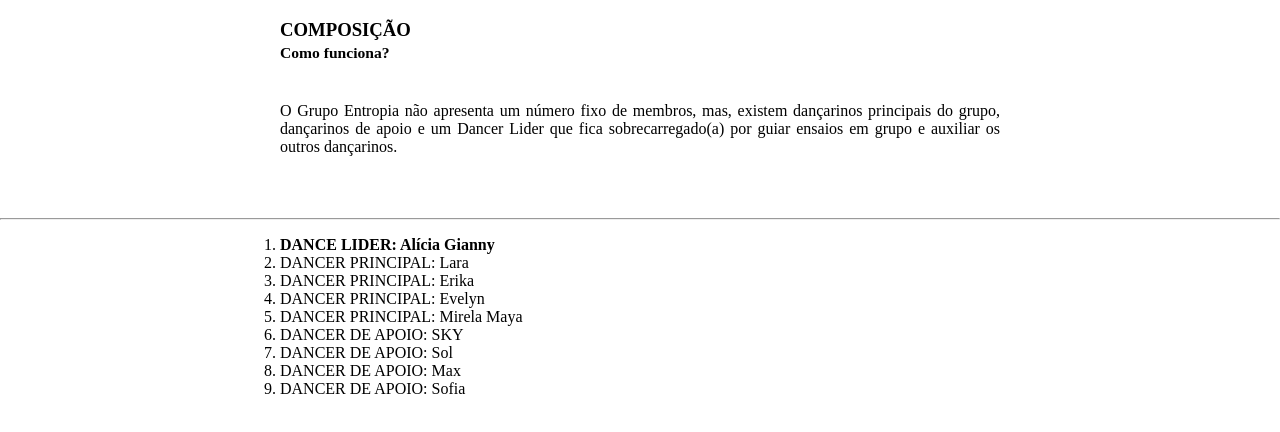
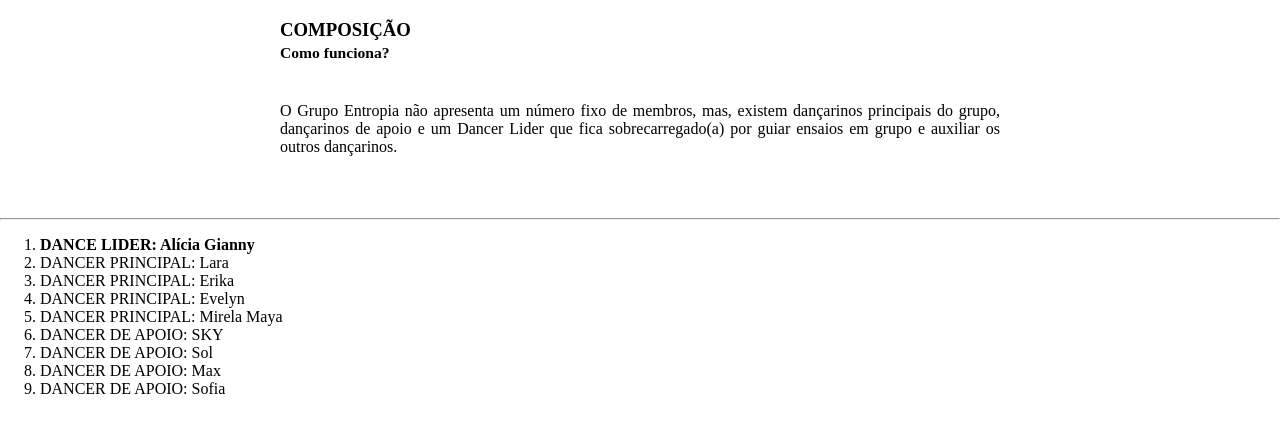
Before and after one commit to alicia-gianny/alicia-gianny.github.io, a plain HTML site: page pagina-integrantes.html in a window 1280 px wide. Shown: the part 310-742 px from the top of the page. Drawn offline with Linux system fonts and the light colour scheme.

Commit message:
Update style.css

```diff
--- a/estilos/style.css
+++ b/estilos/style.css
@@ -7,7 +7,7 @@ body {
     margin: 0px;
 }
 
-p, h1, h2, h3, ol {
+p, h1, h2, h3{
 			text-align: justify;
             padding: 0px 280px 20px 280px;
 }
```
